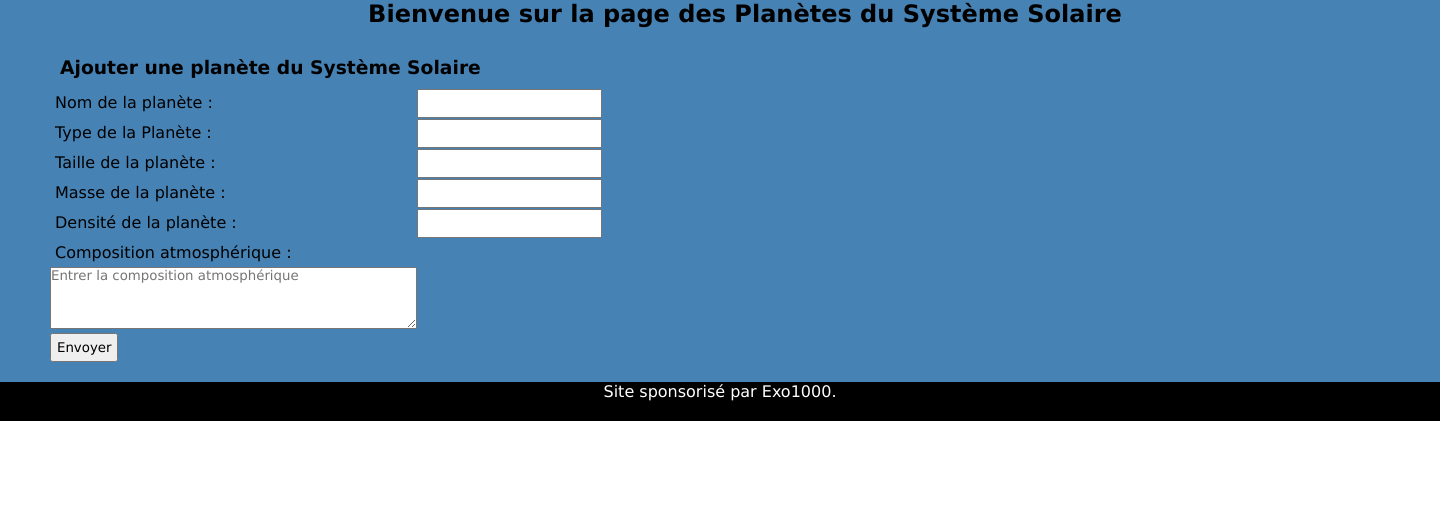
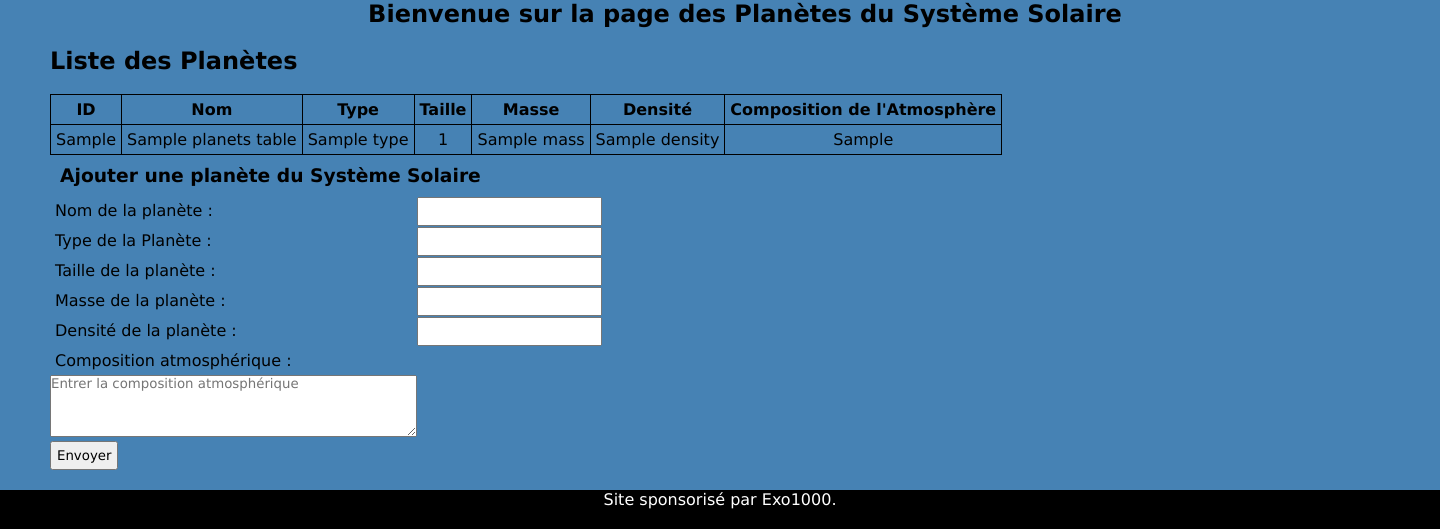
Before and after one commit to saad-elmessari-vinci/DevOps35TDD2, a Node server app: template views/planets/index.hbs in a window 1440 px wide; the page is wider, and only the part inside the window is pictured. Shown: the part 243-773 px from the top of that part. Run offline with Node 20, Linux system fonts and the light colour scheme; the template is opened without the code that fills it: most values are stand-ins (such as "Sample title", 1, 10 or a date in 2020); some libraries are stand-ins or nearby versions.

Commit message:
implement : solar system planets table in the view

```diff
--- a/views/planets/index.hbs
+++ b/views/planets/index.hbs
@@ -1,6 +1,35 @@
 <section>
   <h1>Bienvenue sur la page des Planètes du Système Solaire </h1>
   <br />
+
+  <h2>Liste des Planètes</h2>
+  <br />
+  <table>
+    <thead>
+      <tr>
+        <th>ID</th>
+        <th>Nom</th>
+        <th>Type</th>
+        <th>Taille </th>
+        <th>Masse </th>
+        <th>Densité </th>
+        <th>Composition de l'Atmosphère </th>
+      </tr>
+    </thead>
+    <tbody>
+      {{#each planetsTable}}
+        <tr>
+          <td> {{this.id_planet}} </td>
+          <td> {{this.name}} </td>
+          <td> {{this.type}} </td>
+          <td> {{this.size}} </td>
+          <td> {{this.mass}} </td>
+          <td> {{this.density}} </td>
+          <td> {{this.atmosphere_composition}} </td>
+        </tr>
+      {{/each}}
+    </tbody>
+  </table>
 
   <h3> Ajouter une planète du Système Solaire </h3>
   <form method="post" action="/proposals">
```
Also changed, not shown: db/exoplanets.db.
